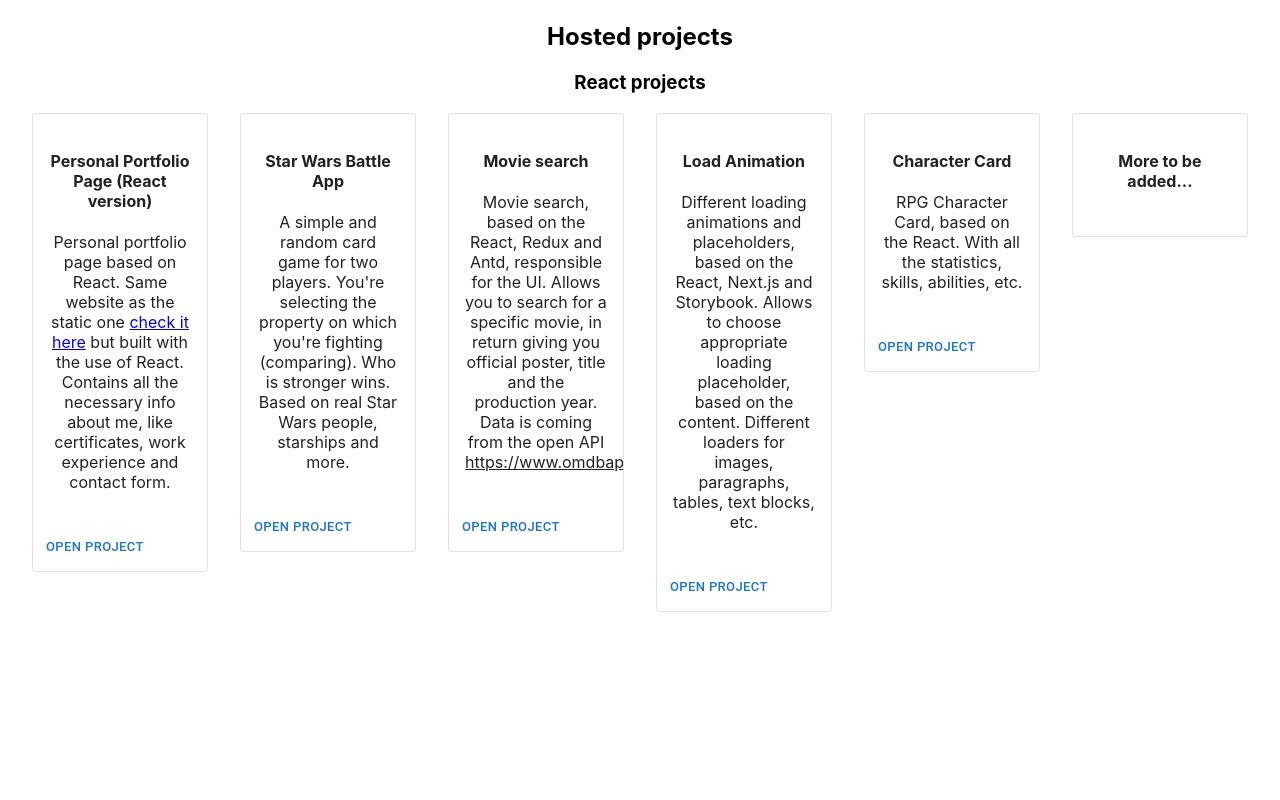
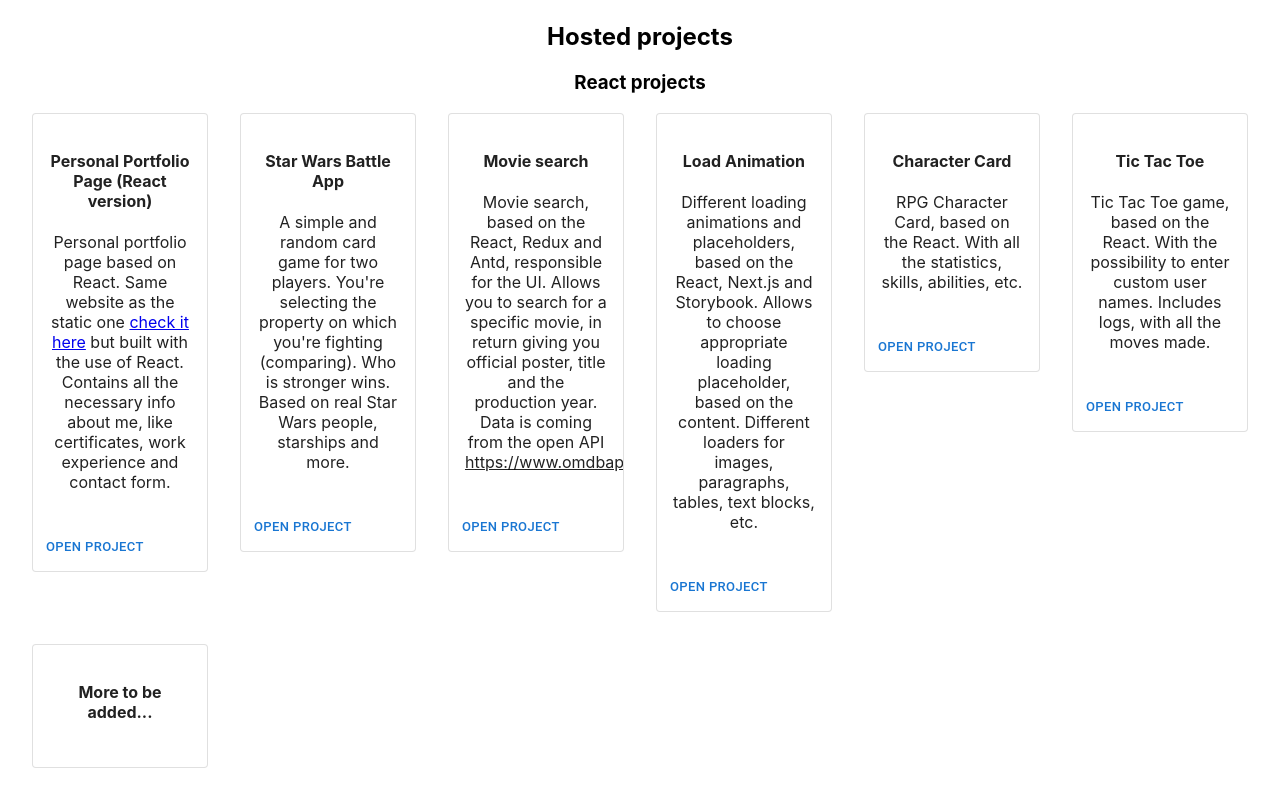
Before and after one commit to adrszl/adrian-szlegel-personal-projects, a React (Create React App) app: page / in a window 1280 px wide. Shown: the part 830-1630 px from the top of the page. Before the commit the page ends 1474 px from the top, so only its background shows below. Built offline with nearby package versions, Linux system fonts and the light colour scheme.

Commit message:
tic tac toe project added

```diff
--- a/src/App.js
+++ b/src/App.js
@@ -94,6 +94,18 @@ function App() {
               <Grid size={2}>
                 <Card variant="outlined">
                   <CardContent>
+                    <h4>Tic Tac Toe</h4>
+                    <p>Tic Tac Toe game, based on the React. With the possibility to enter custom user names. Includes logs, with all the moves made.</p>
+                  </CardContent>
+                  <CardActions>
+                    <Button size="small" href="https://react-tic-tac-toe-spa.netlify.app/">Open project</Button>
+                  </CardActions>
+                </Card>
+              </Grid>
+
+              <Grid size={2}>
+                <Card variant="outlined">
+                  <CardContent>
                     <h4>More to be added...</h4>
                   </CardContent>
                 </Card>
```
